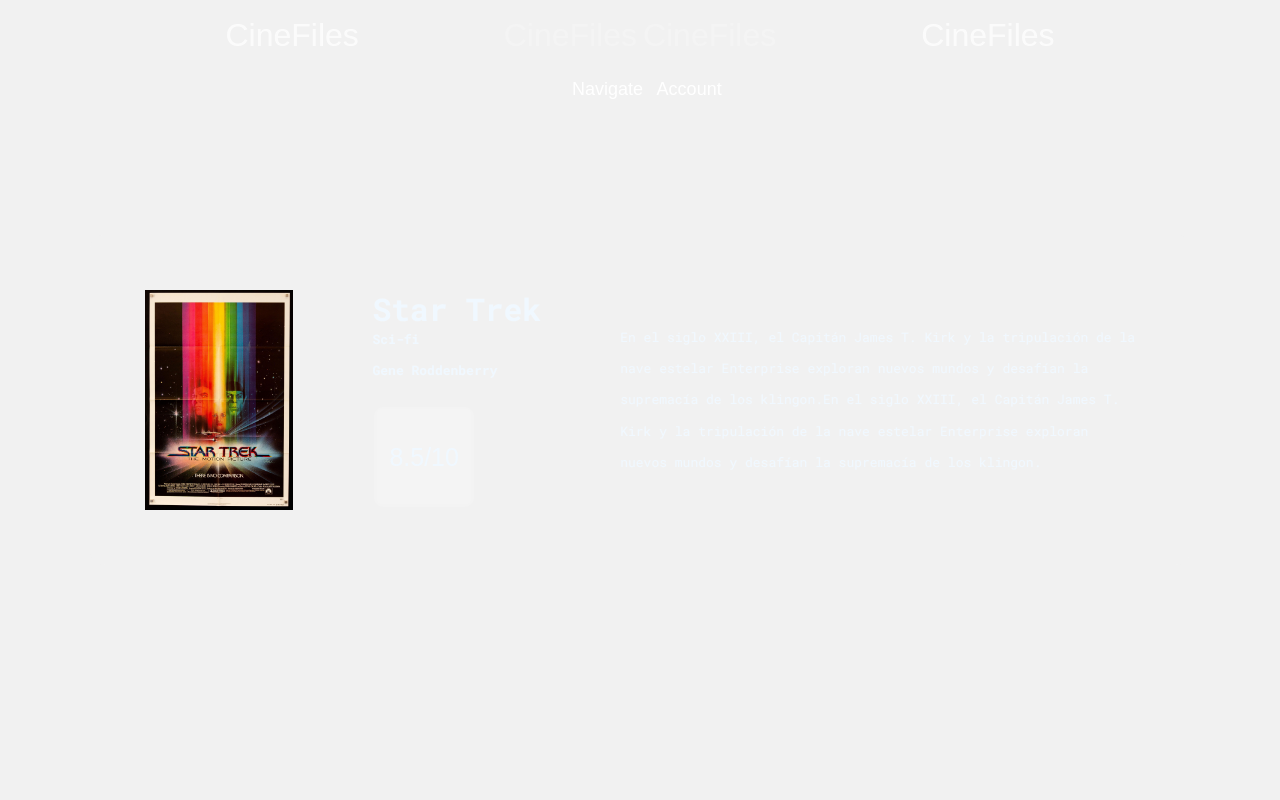
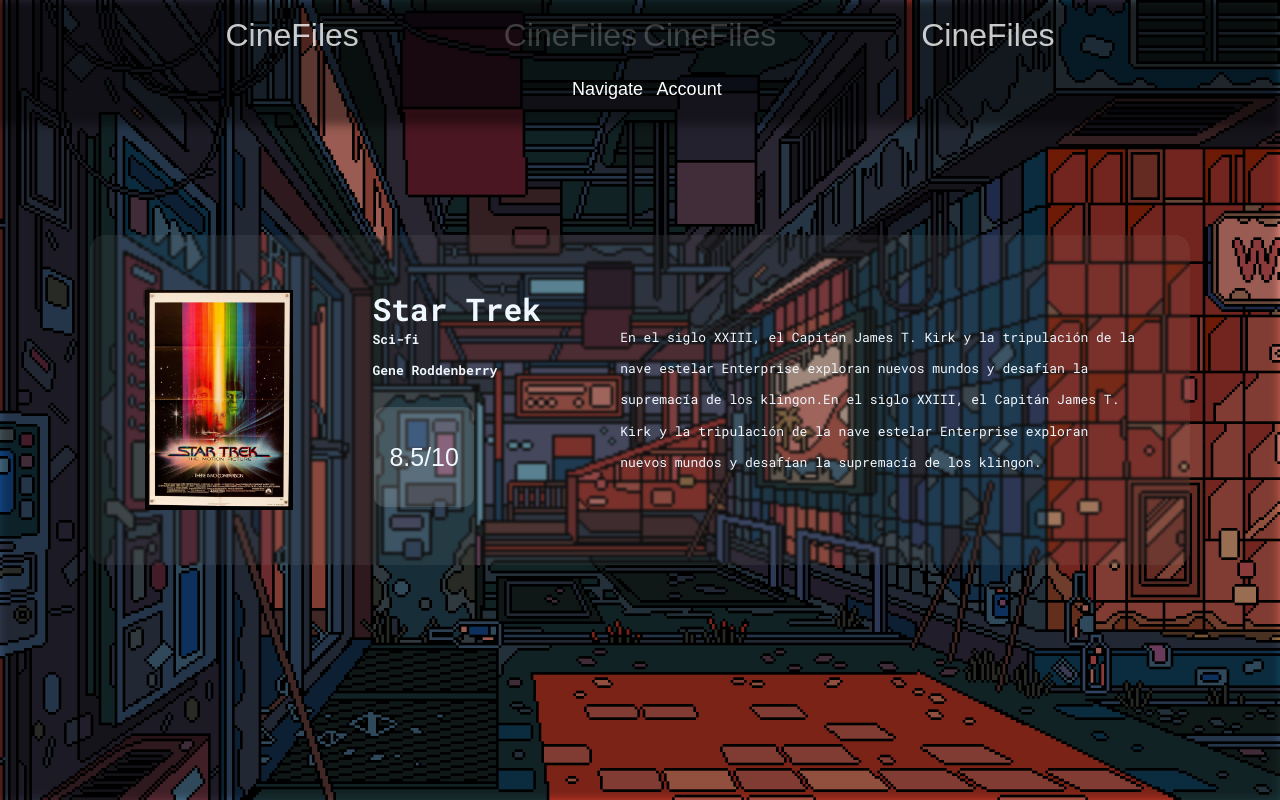
Before and after one commit to CinemaFiles/CineFiles-front, a plain HTML site: page Files/film.html in a window 1280 px wide. Drawn offline with nearby package versions, Linux system fonts and the light colour scheme; some packages are replaced by stand-ins of ours; a script that the page names is missing; a web font is replaced by a local one.

Commit message:
style: Update film page layout, typography, and image lazy loading

```diff
--- a/Files/film.html
+++ b/Files/film.html
@@ -13,6 +13,44 @@
     <link
     href="https://cdn.jsdelivr.net/npm/remixicon@4.3.0/fonts/remixicon.css"
     rel="stylesheet"/>
+    <style>
+                body {
+            background: url('/img/gisito.gif') no-repeat center center fixed;
+            background-size: cover;
+            height: 100vh;
+            display: flex;
+            align-items: center;
+            justify-content: center;
+        }
+        body::before {
+            content: '';
+            position: absolute;
+            top: 0;
+            left: 0;
+            width: 100%;
+            height: 100%;
+            background: inherit;
+            filter: blur(5px);
+            opacity: 1; /* Ajusta el valor para más o menos opacidad */
+            z-index: -1;
+            background: rgba(0, 0, 0, 0.4);
+        }
+
+        header::before {
+            content: '';
+            position: absolute;
+            top: 0;
+            left: 0;
+            width: 100%;
+            height: 100%;
+            background: inherit;
+            filter: blur(5px);
+            opacity: 1; /* Ajusta el valor para más o menos opacidad */
+            z-index: -1;
+            background: rgba(0, 0, 0, 0.4);
+        }
+
+    </style>
 
 
 </head>
@@ -66,8 +104,7 @@
       </div>
     </section>
 
-    <script type="module" src="https://unpkg.com/@splinetool/viewer@1.1.9/build/spline-viewer.js"></script>
-    <spline-viewer url="https://prod.spline.design/OKO2TjrSPYX0H9Sr/scene.splinecode"></spline-viewer>
+
     <script src="https://unpkg.com/scrollreveal"></script>
     <script>
         const sr =ScrollReveal({
--- a/Styles/film.css
+++ b/Styles/film.css
@@ -7,7 +7,7 @@
 body{
   min-height: 100vh;
   display: flex;
-  background: black;
+
   align-items: center;
   justify-content: center;
 }
```
Also changed, not shown: Files/navigate.html (+1 -1 lines).
